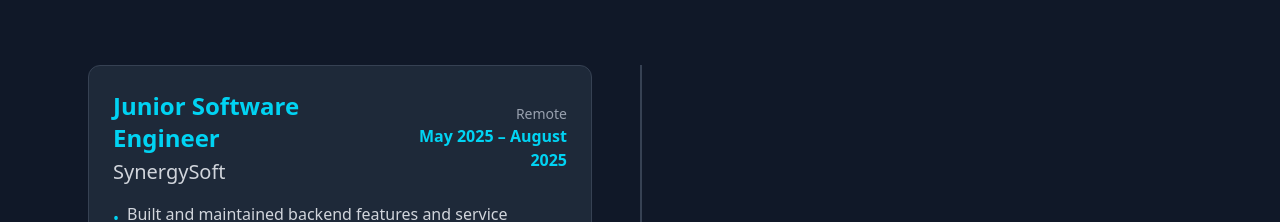
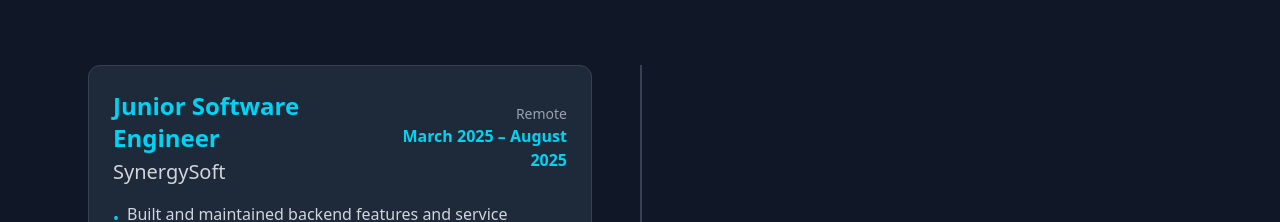
Before and after one commit to MarkOmelyanenko/portfolio-page, a React app: page / in a window 1280 px wide. Shown: the part 2947-3169 px from the top of the page. Built offline with nearby package versions, Linux system fonts and the light colour scheme; the HTML template or start-up script is replaced by a standard one.

Commit message:
minor changes

```diff
--- a/src/components/Experience.jsx
+++ b/src/components/Experience.jsx
@@ -6,7 +6,7 @@
     title: "Junior Software Engineer",
     company: "SynergySoft",
     location: "Remote",
-    period: "May 2025 – August 2025",
+    period: "March 2025 – August 2025",
     description: [
       "Built and maintained backend features and service integrations, turning requirements into clean, readable code",
       "Implemented REST API endpoints and improved existing ones, ensuring consistent request/response contracts",
```
